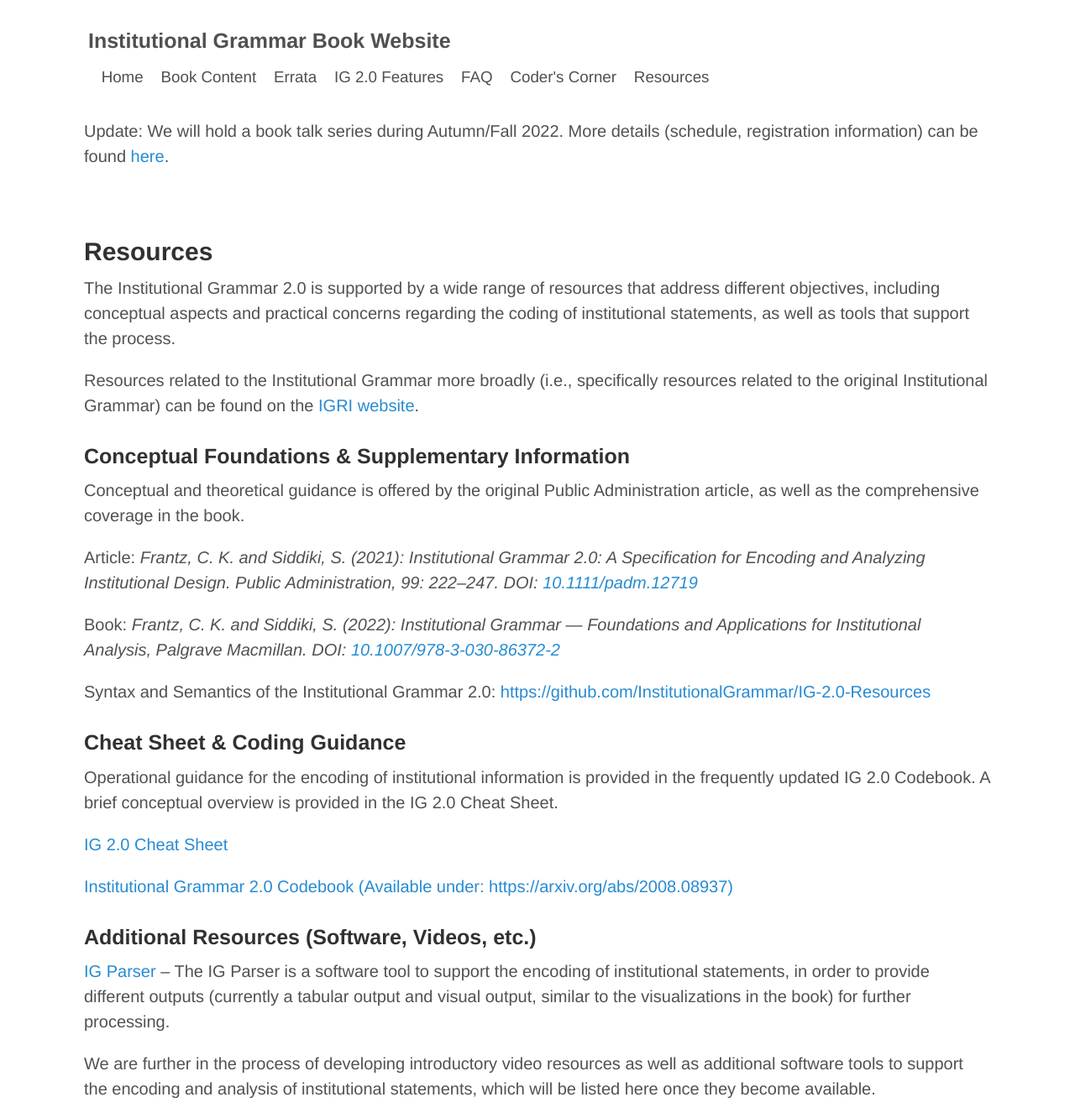
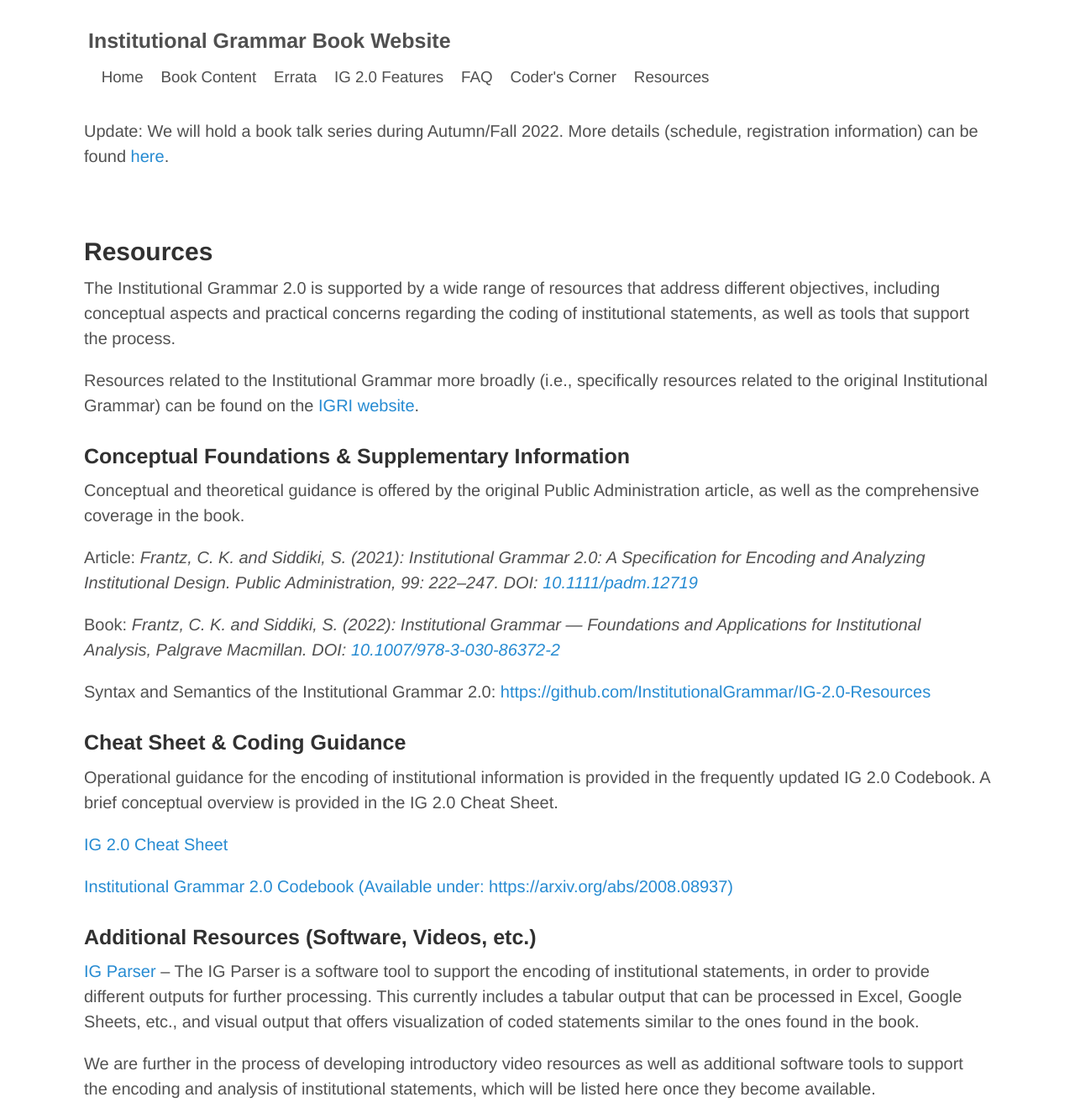
Before and after one commit to InstitutionalGrammar/IG-Book, a Jekyll site: the page built from resources.md, in a window 1280 px wide. Shown: the whole page at 84% size. Built offline with Jekyll 4.4.1, drawn with Linux system fonts in a browser that asks for light colours.

Commit message:
Update resources.md

```diff
--- a/resources.md
+++ b/resources.md
@@ -29,6 +29,6 @@ Operational guidance for the encoding of institutional information is provided i
 
 ### Additional Resources (Software, Videos, etc.)
 
-[IG Parser](ig-parser.md) -- The IG Parser is a software tool to support the encoding of institutional statements, in order to provide different outputs (currently a tabular output and visual output, similar to the visualizations in the book) for further processing.
+[IG Parser](ig-parser.md) -- The IG Parser is a software tool to support the encoding of institutional statements, in order to provide different outputs for further processing. This currently includes a tabular output that can be processed in Excel, Google Sheets, etc., and visual output that offers visualization of coded statements similar to the ones found in the book.
 
 We are further in the process of developing introductory video resources as well as additional software tools to support the encoding and analysis of institutional statements, which will be listed here once they become available.
```
